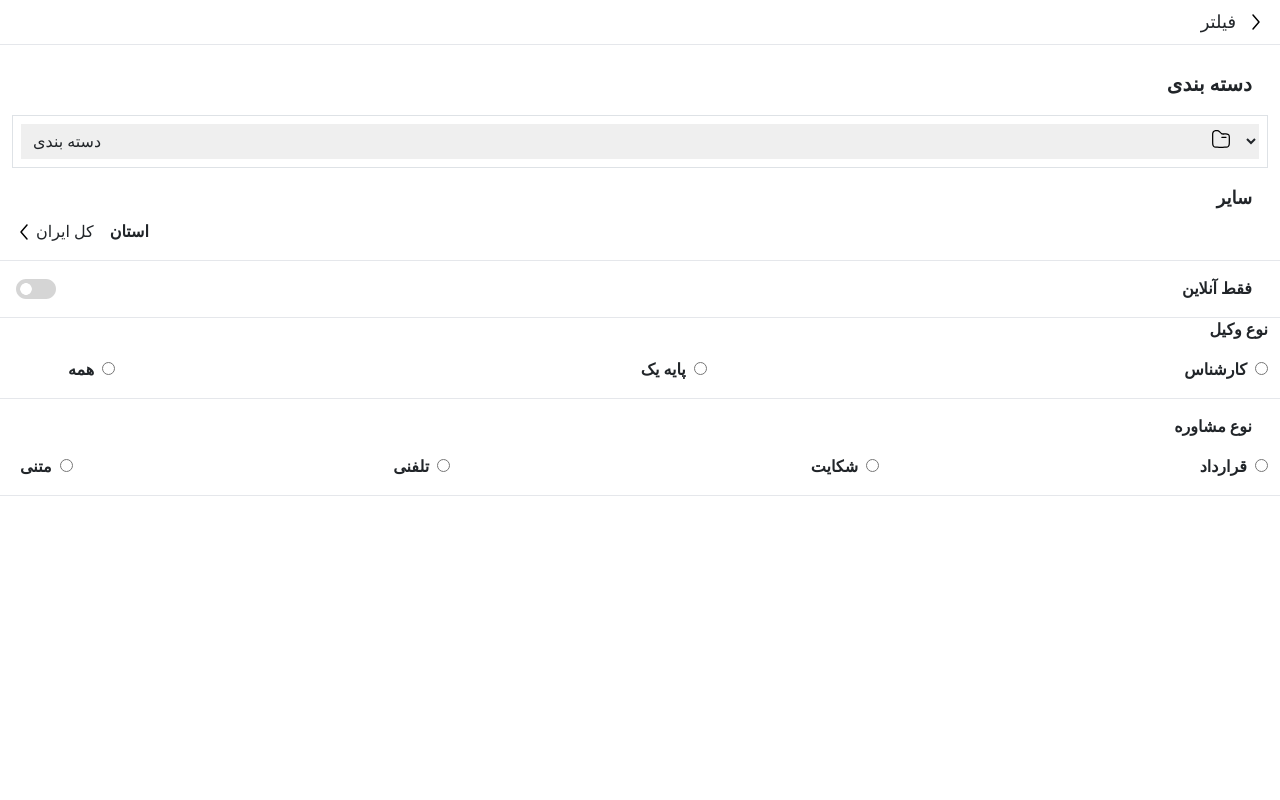
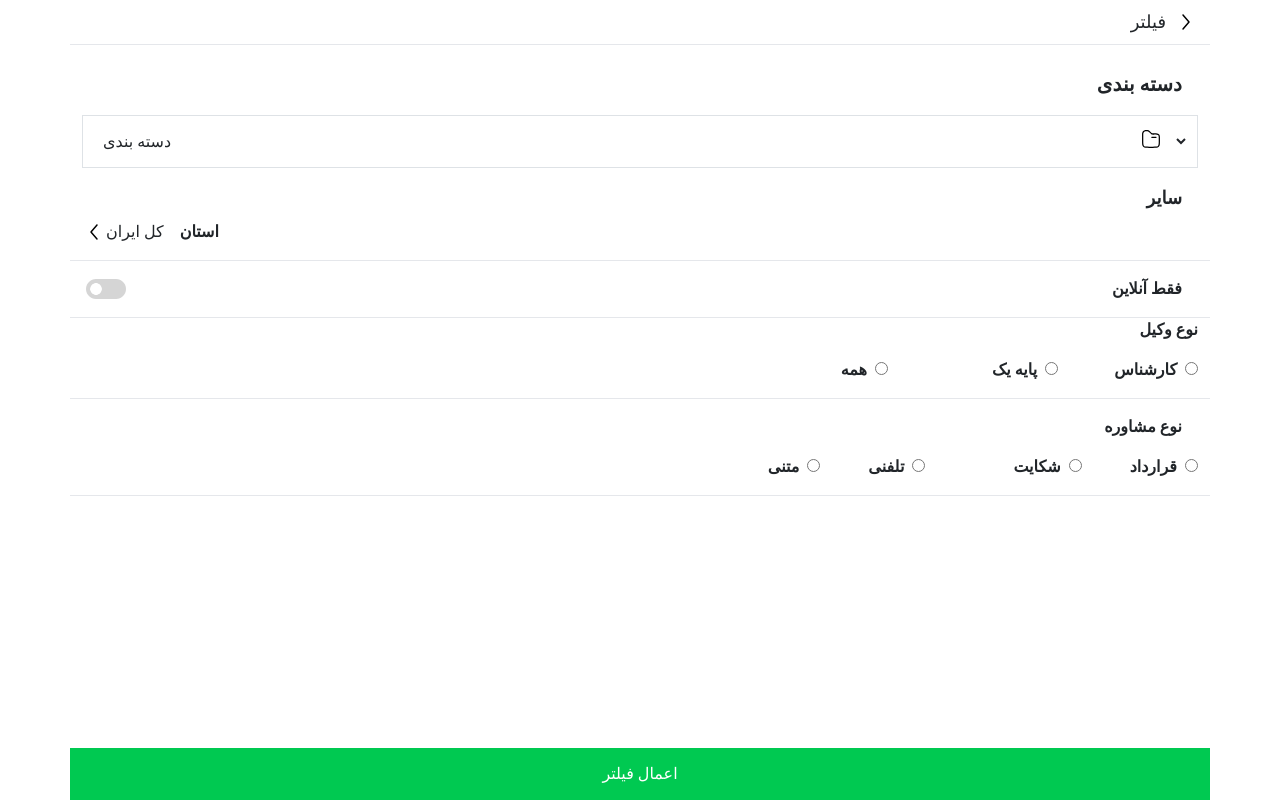
Before and after one commit to nafise1380/my-vite-app, a React (Vite) app: page / in a window 1280 px wide. Built offline with nearby package versions, Linux system fonts and the light colour scheme.

Commit message:
bottom of the page added with install flowbite again

```diff
--- a/src/App.css
+++ b/src/App.css
@@ -1,4 +1,5 @@
 @import "tailwindcss";
+
 body{
     font-family: 'IRANSans';
 
--- a/src/App.jsx
+++ b/src/App.jsx
@@ -4,9 +4,11 @@ import Header from './components/Header.jsx'
 import './App.css'
 import LabelCategory from './components/LabelCategory.jsx'
 import Section from './components/Section.jsx'
-import CheckBox from './components/Checkbox.jsx'
+import CheckBox from './components/CheckBox.jsx'
 import InputFourChoice from './components/InputFourChoice.jsx'
 import FourChoice from './components/FourChoice.jsx'
+import BottomOfThePage from './components/BottomOfThePage.jsx'
+
 
 
 function App() {
@@ -28,7 +30,7 @@ function App() {
          <CheckBox/>
          <InputFourChoice/>
          <FourChoice/>
-
+         <BottomOfThePage/>
     </>
   )
 }
--- /dev/null
+++ b/src/components/BottomOfThePage.jsx
@@ -0,0 +1,13 @@
+import { Button } from "flowbite-react";
+
+export default function BottomOfThePage(){
+    return(
+        <>
+          <div className="flex flex-wrap gap-2 container">
+               <Button className="bg-green-500 fixed-bottom container justify-center items-center w-[380px] h-[52px]">
+                   اعمال فیلتر
+               </Button>
+          </div>
+        </>
+    )
+}
--- /dev/null
+++ b/src/fake-tailwind-version.js
@@ -0,0 +1 @@
+export default '4.1.11';
--- a/vite.config.js
+++ b/vite.config.js
@@ -1,10 +1,16 @@
 import { defineConfig } from 'vite'
 import react from '@vitejs/plugin-react'
 import tailwindcss from '@tailwindcss/vite'
-
+import flowbiteReact from "flowbite-react/plugin/vite";
+import path from 'path'
 // https://vite.dev/config/
 export default defineConfig({
-  plugins: [react(),
+  plugins: [react(), flowbiteReact(),
     tailwindcss()
   ],
+  resolve: {
+    alias: {
+      'tailwindcss/version.js': path.resolve(__dirname, 'src/fake-tailwind-version.js')
+    }
+  },
 })
```
Also changed, not shown: package.json (+5 -2 lines), .flowbite-react/config.json (added), 2 other files (tests, documents, lock files or other folders).
